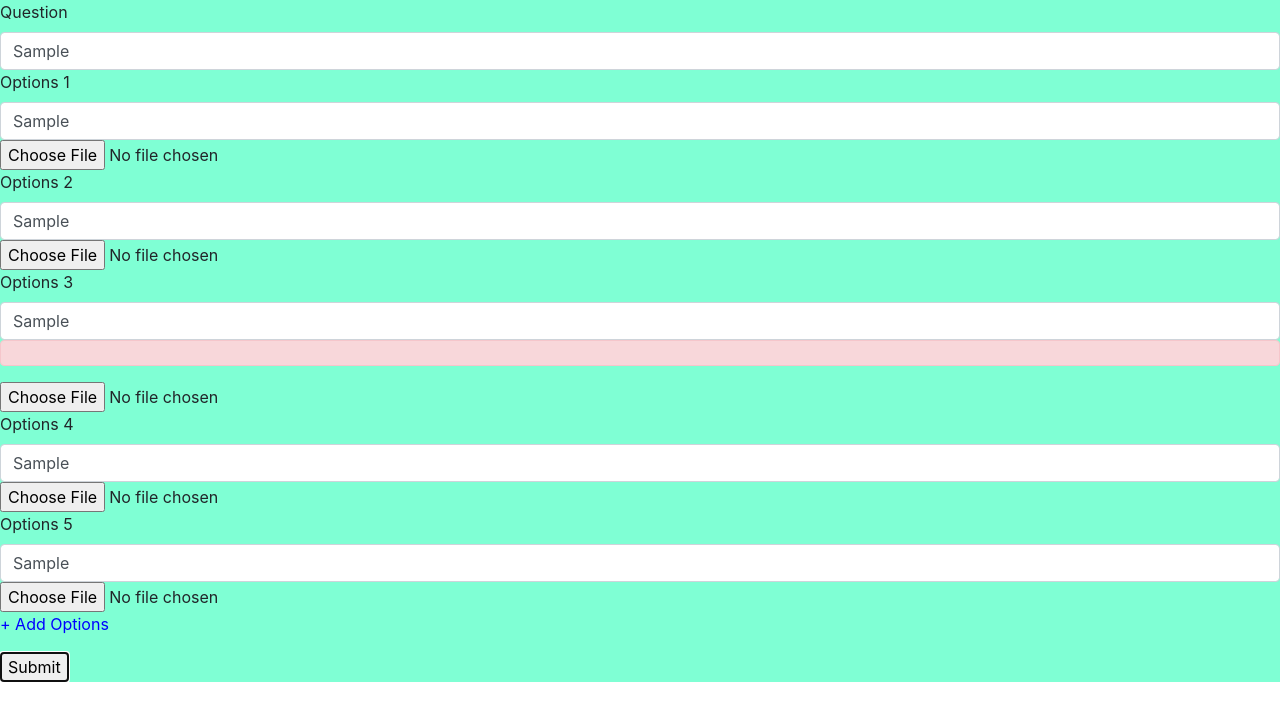
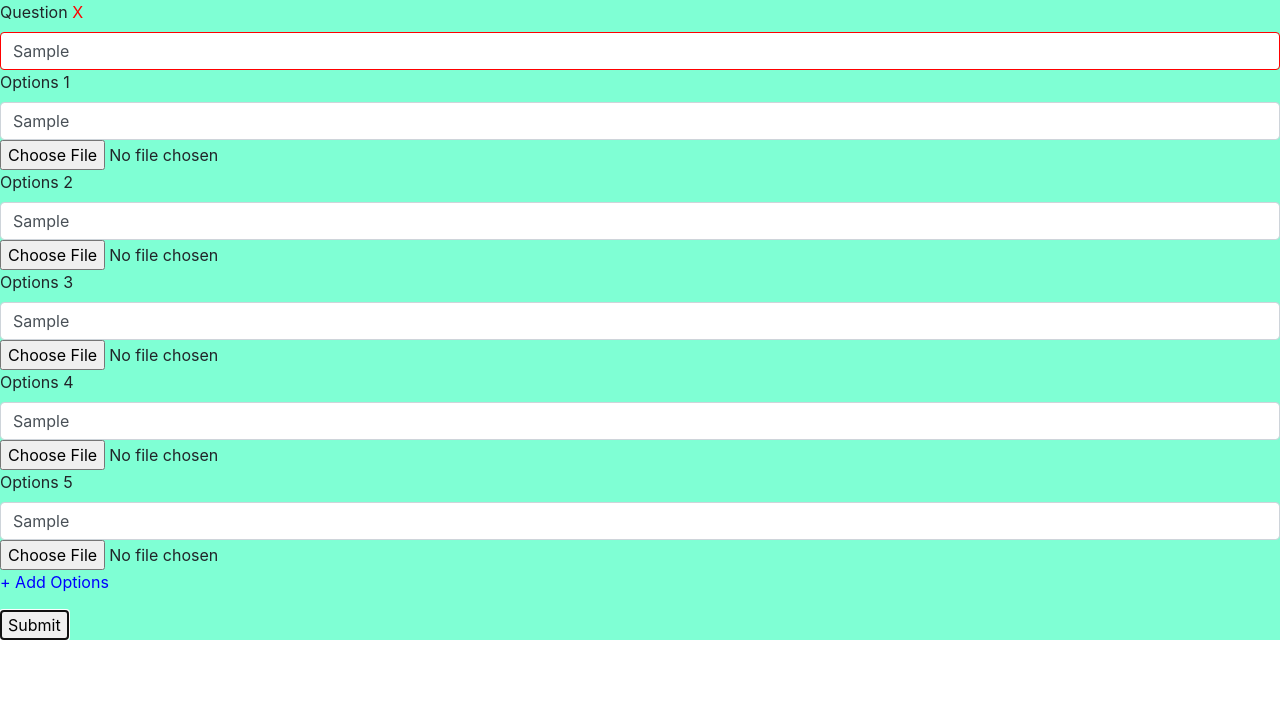
Before and after one commit to SamanehGhafouri/MobPoll-Prototype, an Angular app: page / in a window 1280 px wide. Both pictures are taken after typing "Sample", "Sample", "Sample", "Sample", "Sample", "Sample" into the empty fields and a click on the button "Submit". Shown: the top 720 px of the page. Built offline with nearby package versions, Linux system fonts and the light colour scheme.

Commit message:
validators for required fields

```diff
--- a/src/app/form/form.component.css
+++ b/src/app/form/form.component.css
@@ -0,0 +1,4 @@
+/*if the input is touched and not valid, make the border red*/
+.form-control.ng-touched.ng-invalid{
+  border-color: red;
+}
--- a/src/app/form/form.component.html
+++ b/src/app/form/form.component.html
@@ -2,42 +2,45 @@
   <div class="form-group">
     <label>
       <span>Question</span>
+      <span *ngIf="question.invalid && (question.dirty || question.touched)" style="color: red;">
+        X
+      </span>
     </label>
-    <input type="text" class="form-control" placeholder="question" formControlName="question" required>
-    <div class="alert alert-danger" *ngIf="question.invalid && (question.dirty || question.touched)">
-      <div *ngIf="question.errors.required">
-        question is required
-      </div>
-      <div *ngIf="question.errors.minlength">
-        Question must be at least 4 character
-      </div>
-    </div>
+<!--    <input type="text" class="form-control" [ngClass]="{'red-border-class': question.errors}" placeholder="question" formControlName="question" required>-->
+    <input type="text" class="form-control" ng-model="question" placeholder="question" formControlName="question" required>
+    <!--    <div class="alert alert-danger" *ngIf="question.invalid && (question.dirty || question.touched)">-->
+<!--          <div *ngIf="question.errors.required">-->
+
+<!--          </div>-->
+    <!--    </div>-->
     <div>
-
 
 
       <ng-container formArrayName="options">
         <div *ngFor="let op of options.controls; index as i">
           <label>
             <span>Options {{i + 1}}</span>
+            <span *ngIf="op.invalid && (op.dirty || op.touched)" style="color: red">
+              X
+            </span>
           </label>
           <input type="text" class="form-control" [formControlName]="i" placeholder="Enter Option {{i + 1}}">
-<!--          <label *ngIf="getOption.invalid && (getOption.dirty || getOption.touched)" [ngClass]="'error'" class="alert alert-danger">Option is required</label>-->
-            <div class="alert alert-danger" *ngIf="op.invalid && (op.dirty || op.touched)">
-            <div *ngIf="op.errors.required">
-              option {{i + 1}} is required
-            </div>
-            <div *ngIf="op.errors.minlength">
-              option {{i + 1}} must be at least 4 character
-            </div>
-          </div>
+
+
+<!--          <div class="alert alert-danger" *ngIf="op.invalid && (op.dirty || op.touched)">-->
+<!--            <div *ngIf="op.errors.required">-->
+<!--              option {{i + 1}} is required-->
+<!--            </div>-->
+<!--            <div *ngIf="op.errors.minlength">-->
+<!--              option {{i + 1}} must be at least 4 character-->
+<!--            </div>-->
+<!--          </div>-->
           <input type="file" placeholder="click">
         </div>
         <a (click)="addOption()" style="color: blue; cursor:pointer;">+ Add Options</a>
       </ng-container>
 
 
-
     </div>
   </div>
   <button>Submit</button>
--- a/src/app/form/form.component.ts
+++ b/src/app/form/form.component.ts
@@ -1,6 +1,7 @@
 import {AfterViewInit, Component, OnInit} from '@angular/core';
 import {FormArray, FormBuilder, FormControl, FormGroup, Validators} from "@angular/forms";
 
+// Custom validation for poll question that needs to be at least 2 words
 function validateSize(form: FormControl) {
   let poll_option_input = form.value;
   poll_option_input = poll_option_input.trim(); // removes spaces from left and right of string
@@ -28,29 +29,27 @@ export class FormComponent implements OnInit{
 
   ngOnInit(): void{
     this.mainForm = new FormGroup({
-      question: new FormControl('', [Validators.required,
-        Validators.minLength(4)]),
+      question: new FormControl('', [validateSize]),
       options: new FormArray([
-        new FormControl('', [Validators.required, Validators.minLength(4)]),
-        new FormControl('', [Validators.required, Validators.minLength(4)]),
-        new FormControl('', [validateSize]),
+        new FormControl('', [Validators.required]),
+        new FormControl('', [Validators.required]),
+        new FormControl(''),
         new FormControl(''),
         new FormControl('')
       ])
     });
 
   }
-  // Show the array of formControl
+
+  // Get the fomControl question
+  get question(){
+    return this.mainForm.get('question');
+  }
+
+  // Get the array of formControl
   get options(): FormArray{
     return this.mainForm.get('options') as FormArray;
   }
-
-  // get getOption(){
-  //
-  //     return this.mainForm.options.get(0);
-  //
-  // }
-
 
   addOption(){
     if (this.options.length < 15) {
@@ -59,22 +58,45 @@ export class FormComponent implements OnInit{
     console.log("number of input", this.mainForm.value.options.length);
   }
 
-  get question(){
-    return this.mainForm.get('question');
-  }
+  onSubmit(){
 
-
-  onSubmit(){
-    // this.submitted = true;
     if (this.mainForm.valid){
       alert('Form Submitted');
       console.table(this.mainForm.value);
     }
     else {
-      alert("The form is shit");
+      this.validateFormGroupField(this.mainForm);
+      this.validateFormArrayFields(this.options);
     }
+  }
+
+  //Validating FormGroup Fields (question)
+  validateFormGroupField(formGroup: FormGroup){
+    Object.keys(formGroup.controls).forEach(field => {
+      const  control = formGroup.get(field);
+      if (control instanceof FormControl){
+        control.markAsTouched({onlySelf: true});
+      }
+      else if (control instanceof FormGroup) {
+        this.validateFormGroupField(control);
+      }
+    })
+  }
+
+  //Validating FormArray Fields (options)
+  validateFormArrayFields(formGroup: FormArray){
+    Object.keys(formGroup.controls).forEach(field => {
+      const  control = formGroup.get(field);
+      if (control instanceof FormControl){
+        control.markAsTouched({onlySelf: true});
+      }
+      else if (control instanceof FormArray) {
+        this.validateFormArrayFields(control);
+      }
+    })
   }
 
 
 
+
 }
```
